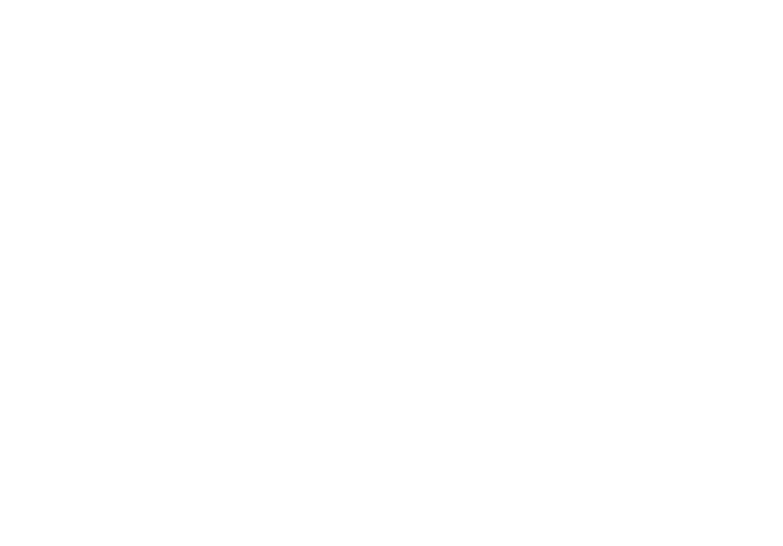
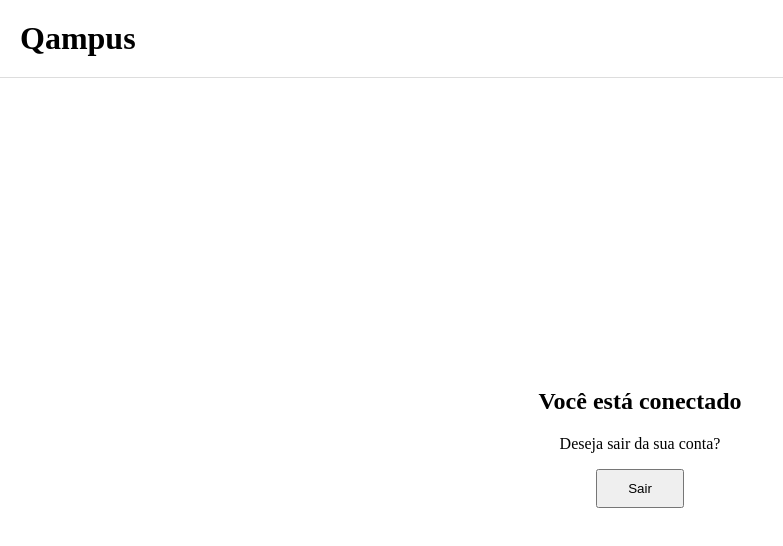
Before and after one commit to DivBruno/qampus-app, an Angular app in the folder frontend/frontend-qampus-app/: page /logout in a window 1280 px wide. Before the commit this address led to /. Shown: the top 546 px of the page, without its empty margins (0-783 px from the left). Built offline with nearby package versions, Linux system fonts and the light colour scheme.

Commit message:
feat: implementa logout frontend

```diff
--- a/frontend/frontend-qampus-app/src/app/auth/auth-service.ts
+++ b/frontend/frontend-qampus-app/src/app/auth/auth-service.ts
@@ -10,6 +10,10 @@
 
   getToken(): string | null{
     return localStorage.getItem('token');
+  }
+
+  logout(): void {
+    localStorage.removeItem('token');
   }
 
   isAuthenticated(): boolean{
--- /dev/null
+++ b/frontend/frontend-qampus-app/src/app/logout/logout.css
@@ -0,0 +1,25 @@
+.topbar {
+  padding: 20px;
+  border-bottom: 1px solid #ddd;
+}
+
+.topbar h1 {
+  margin: 0;
+}
+
+.logout-container {
+  display: flex;
+  justify-content: center;
+  align-items: center;
+  min-height: calc(100vh - 80px);
+}
+
+.logout-card {
+  text-align: center;
+  padding: 40px;
+}
+
+.logout-button {
+  padding: 10px 30px;
+  cursor: pointer;
+}
--- /dev/null
+++ b/frontend/frontend-qampus-app/src/app/logout/logout.html
@@ -0,0 +1,20 @@
+<header class="topbar">
+  <h1>Qampus</h1>
+</header>
+
+<main class="logout-container">
+  <div class="logout-card">
+
+    <h2>Você está conectado</h2>
+
+    <p>Deseja sair da sua conta?</p>
+
+    <button
+      type="button"
+      class="logout-button"
+      (click)="logout()">
+      Sair
+    </button>
+
+  </div>
+</main>
--- /dev/null
+++ b/frontend/frontend-qampus-app/src/app/logout/logout.ts
@@ -0,0 +1,22 @@
+import { Component } from '@angular/core';
+import { Router } from '@angular/router';
+import { AuthService } from '../auth/auth-service';
+
+@Component({
+  selector: 'app-logout',
+  imports: [],
+  templateUrl: './logout.html',
+  styleUrl: './logout.css',
+})
+export class Logout {
+
+  constructor(
+    private authService: AuthService,
+    private router: Router
+  ) {}
+
+  logout(): void {
+    this.authService.logout();
+    this.router.navigate(['/login']);
+  }
+}
```
Also changed, not shown: frontend/frontend-qampus-app/src/app/app.routes.ts (+10 -10 lines), 1 other file (tests, documents, lock files or other folders).
